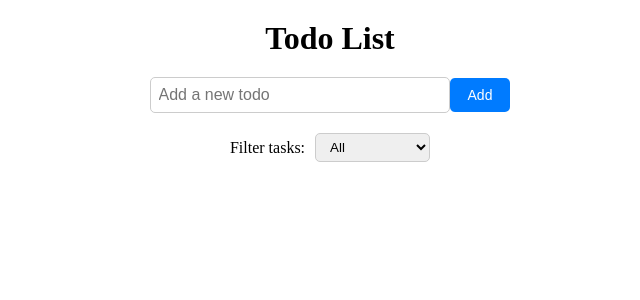
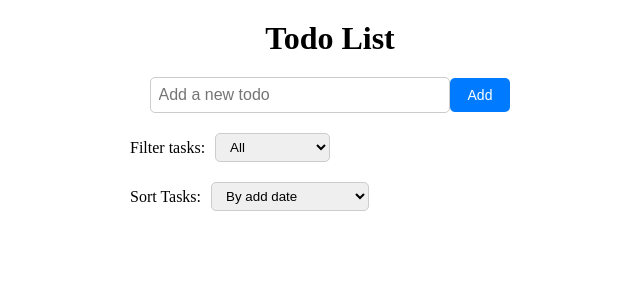
Before and after one commit to IvanPolukhin/react-todo, a React (Create React App) app: page / in a window 1280 px wide. Shown: the top 300 px of the page, without its empty margins (310-950 px from the left). Built offline with nearby package versions, Linux system fonts and the light colour scheme.

Commit message:
add sorting functionality for todos

```diff
--- a/src/App.js
+++ b/src/App.js
@@ -7,6 +7,7 @@ function App() {
   const [todos, setTodos] = useState([]);
   const [isLoaded, setIsLoaded] = useState(false);
   const [filter, setFilter] = useState('all');
+  const [sortOrder, setSortOrder] = useState('date');
 
   useEffect(() => {
     const storedTodos = localStorage.getItem('todos');
@@ -54,6 +55,19 @@ function App() {
     return true;
   });
 
+  const sortedTodos = [...filteredTodos].sort((a, b) => {
+    const dateA = a.date ? new Date(a.date) : new Date();
+    const dateB = b.date ? new Date(b.date) : new Date();
+
+    if (sortOrder === 'date') {
+      return dateA - dateB;
+    }
+    if (sortOrder === 'completed') {
+      return a.completed === b.completed ? 0 : a.completed ? 1 : -1;
+    }
+    return 0;
+  });
+
   return (
     <div className="App">
       <h1>Todo List</h1>
@@ -70,8 +84,19 @@ function App() {
           <option value="incomplete">Incompleted</option>
         </select>
       </div>
+      <div className="sort-dropdown">
+        <label htmlFor="sort">Sort Tasks:</label>
+        <select
+          id="sort"
+          value={sortOrder}
+          onChange={(e) => setSortOrder(e.target.value)}
+        >
+          <option value="date">By add date</option>
+          <option value="completed">By execution status</option>
+        </select>
+      </div>
       <TodoList
-        todos={filteredTodos}
+        todos={sortedTodos}
         onToggle={toggleTodo}
         onDelete={deleteTodo}
         onEdit={editTodo}
--- a/src/styles/App.css
+++ b/src/styles/App.css
@@ -87,7 +87,6 @@
 
 .filter-dropdown {
   display: flex;
-  justify-content: center;
   align-items: center;
   margin-bottom: 20px;
 }
@@ -103,3 +102,21 @@
   border-radius: 5px;
   cursor: pointer;
 }
+
+.sort-dropdown {
+  display: flex;
+  align-items: center;
+  margin-bottom: 20px;
+}
+
+.sort-dropdown label {
+  margin-right: 10px;
+  font-size: 16px;
+}
+
+.sort-dropdown select {
+  padding: 5px 10px;
+  border: 1px solid #ccc;
+  border-radius: 5px;
+  cursor: pointer;
+}
```
